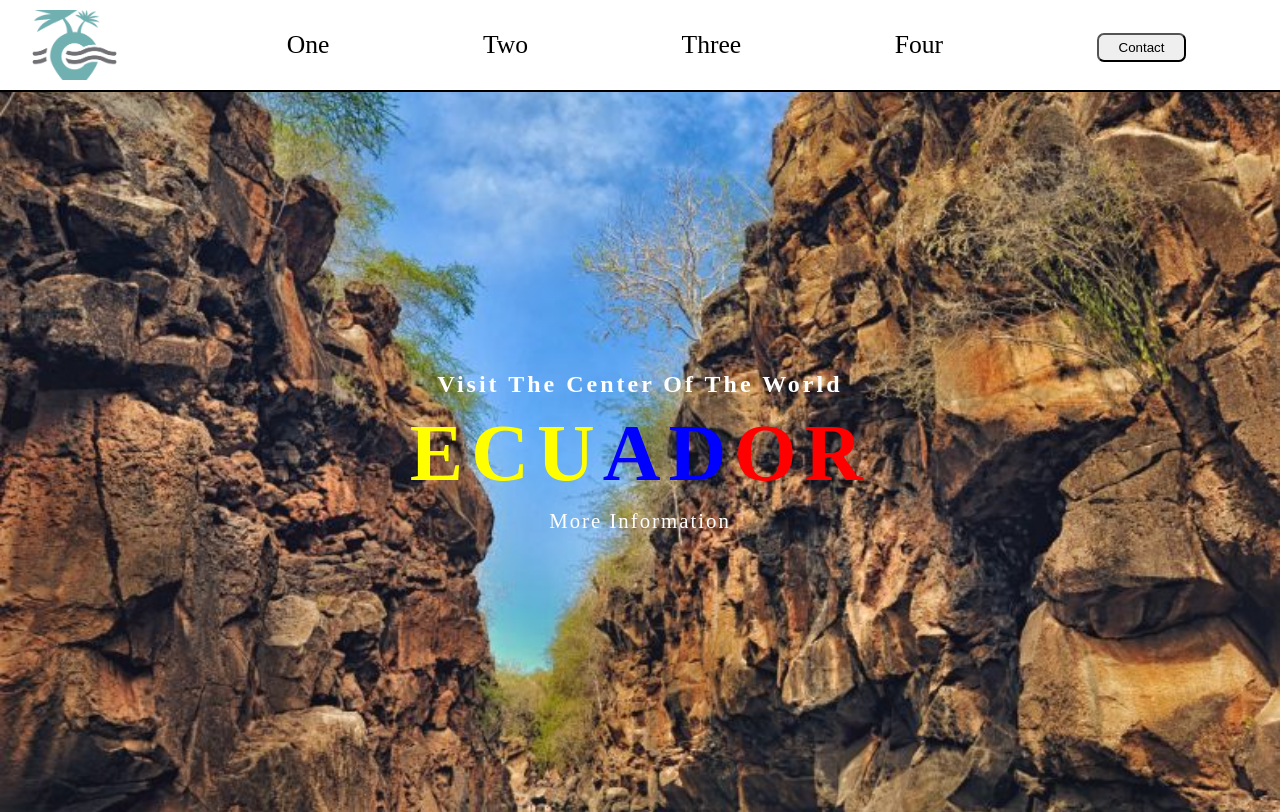
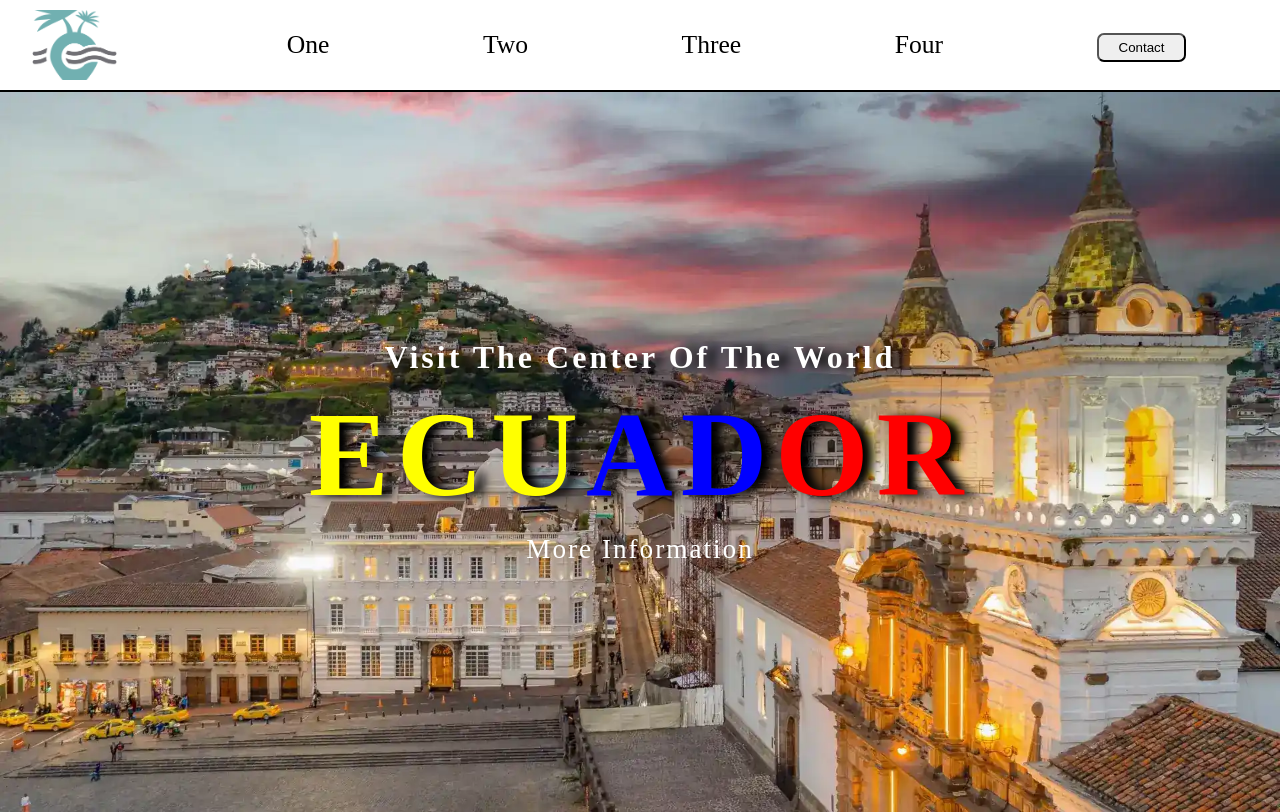
Before and after one commit to ElJulii/travel-ecuador, a plain HTML site: page index.html in a window 1280 px wide. Drawn offline with Linux system fonts and the light colour scheme.

Commit message:
header pc

```diff
--- a/index.html
+++ b/index.html
@@ -23,9 +23,9 @@
     </nav>
     <main class="main">
         <header class="main__header">
-            <p class="header__text-introduction">Visit The Center Of The World</p>
-            <h1 class="header__text-tittle">
-                <span class="text-title__ecu">ECU</span><span class="text-title__ad">AD</span><span class="text-title__or">OR</span>
+            <p class="header__text-introduction header__text">Visit The Center Of The World</p>
+            <h1 class="header__text-tittle header__text">
+                <span class="text-title__ecu header__text">ECU</span><span class="text-title__ad">AD</span><span class="text-title__or">OR</span>
             </h1>
             <a class="header__link-information" href="#">More Information</a>
         </header>
--- a/style.css
+++ b/style.css
@@ -85,6 +85,10 @@ button, .menu--open__label--check-box, .list__item {
         background: url('images-folder/bc-header/back-mobile.jpg') center / cover fixed no-repeat;
     }
 
+    .header__text, span {
+        text-shadow: 10px 1px 10px black;
+    }
+
     .header__text-tittle {
         font-size: 5em;
         letter-spacing: 8px;
@@ -126,6 +130,7 @@ button, .menu--open__label--check-box, .list__item {
 /*Computer Size*/
 
 @media screen and (min-width: 650px) {
+    /*Nav*/
     .nav {
         gap: 5%;
     }
@@ -141,4 +146,20 @@ button, .menu--open__label--check-box, .list__item {
         position: initial;
         height: auto;
     }
+    /*Header*/
+    .main__header {
+        background-image: url('images-folder/bc-header/back-pc-one.webp');
+    }
+
+    .header__text-tittle {
+        font-size: 7.5rem;
+    }
+
+    .header__text-introduction {
+        font-size: 2rem;
+    }
+
+    .header__link-information {
+        font-size: 1.7em;
+    }
 }
```
Also changed, not shown: images-folder/bc-header/back-pc-one.webp (added).
